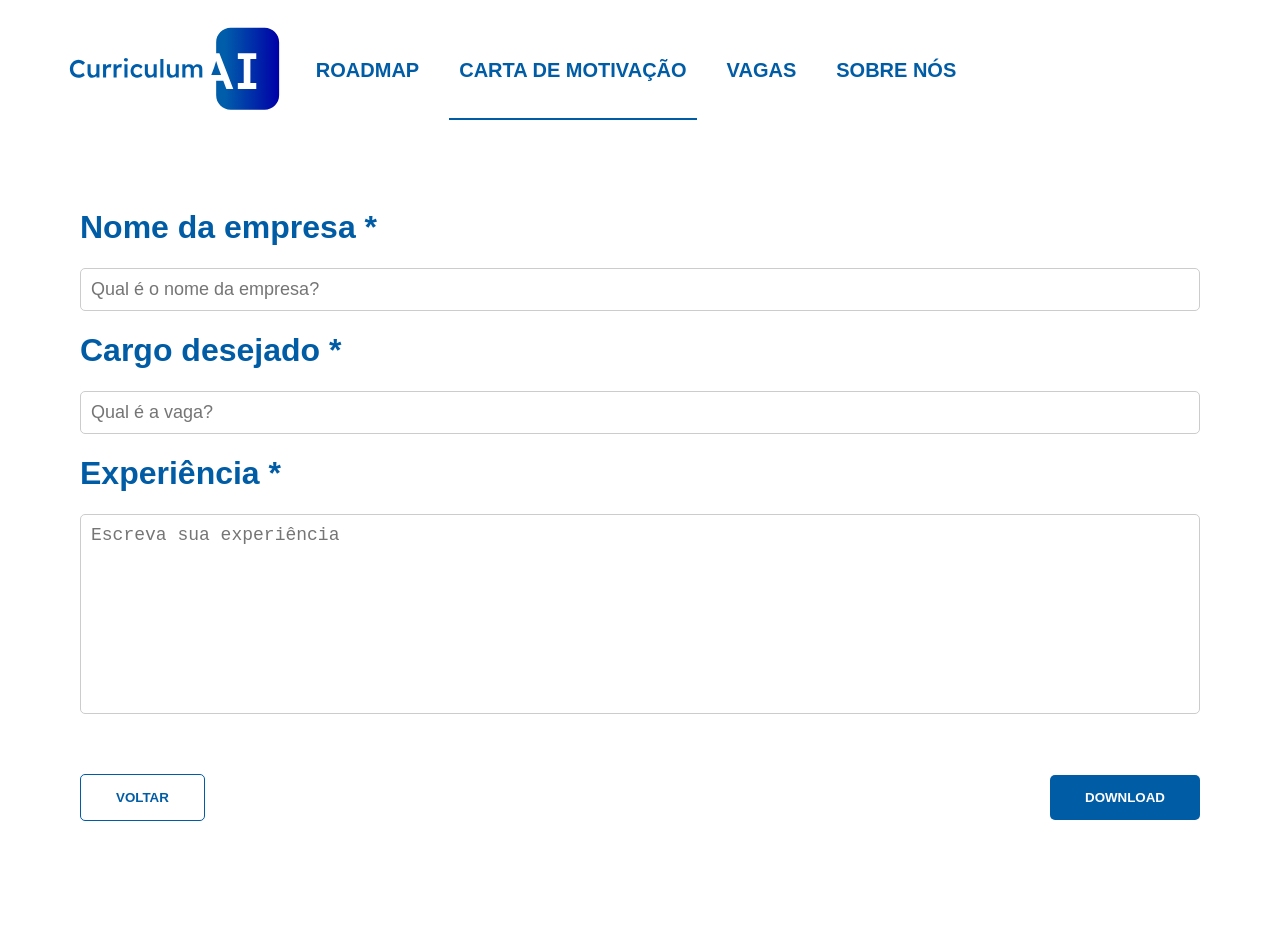
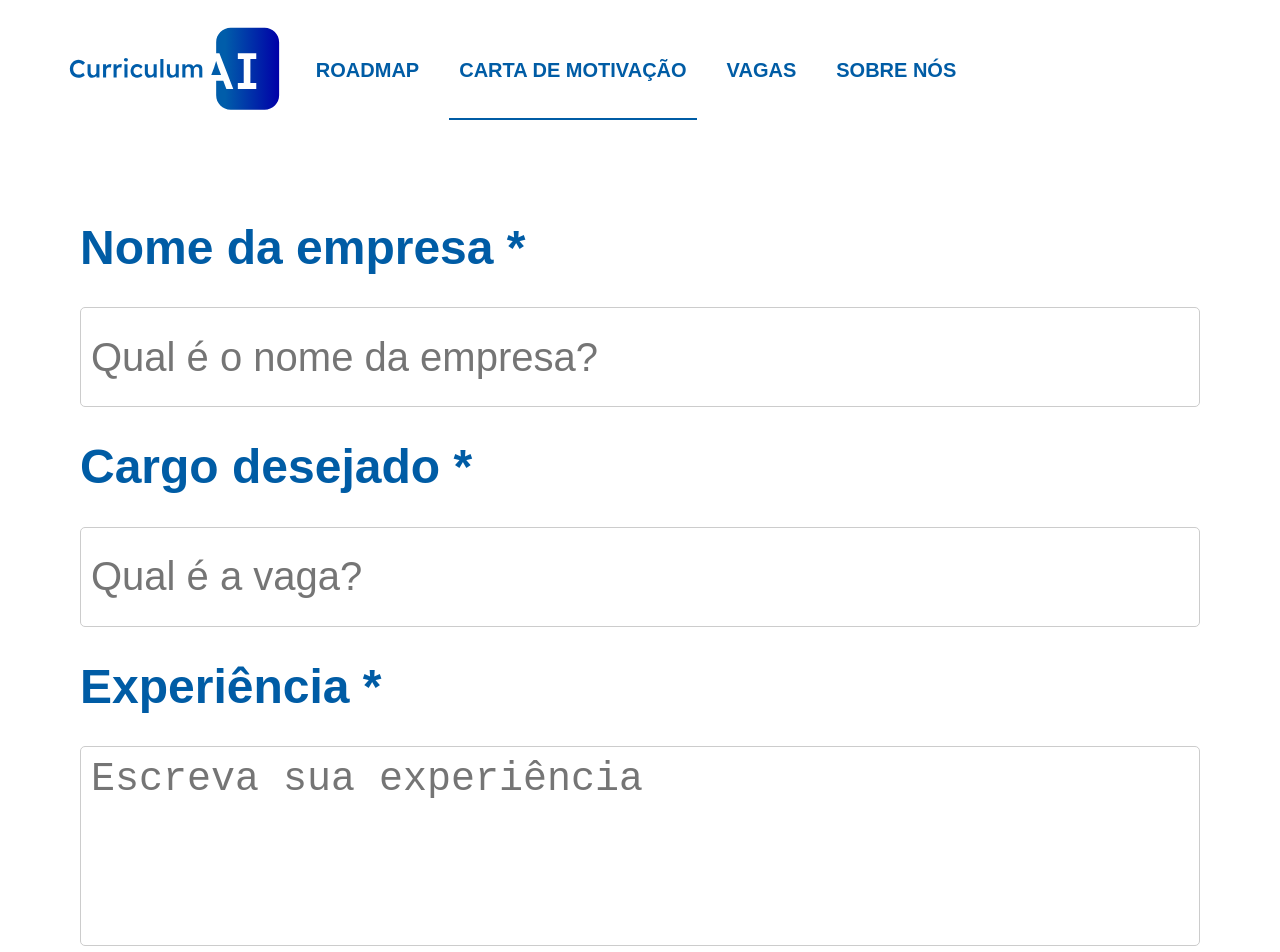
Before and after one commit to Curriculum-Vitae-AI/Curriculum-AI-FrontEnd, a React (Create React App) app: page /motivacao in a window 1280 px wide. Shown: the top 952 px of the page. Before the commit the page ends 905 px from the top, so only its background shows below. Built offline with nearby package versions, Linux system fonts and the light colour scheme.

Commit message:
fix: aumenta visibilidade mobile

```diff
--- a/public/index.html
+++ b/public/index.html
@@ -1,6 +1,5 @@
 <html lang="en">
   <head>
-    <meta name="viewport" content="width=device-width, initial-scale=1.0">
     <title>Curriculum AI</title>
     <link rel="icon" href="./logo.png" />
   </head>
--- a/src/App.css
+++ b/src/App.css
@@ -15,7 +15,7 @@ body {
 
 .Roadmap,
 .CartaDeMotivacao,
-.Vagas h1{
+.Vagas h1 {
   color: rgba(0, 92, 165, 1);
 }
 
@@ -120,8 +120,53 @@ textarea {
 }
 
 @media (min-width: 1300px) {
-  body{
+  body {
     margin: 1.25rem 5rem;
+  }
+}
+
+@media (min-width: 800px) {
+
+  .Roadmap,
+  .CartaDeMotivacao,
+  .Vagas,
+  .a h1 {
+    font-size: x-large;
+  }
+
+  textarea {
+    height: 200px;
+    font-size: 40px;
+  }
+
+  .btnVoltar {
+    height: 70px;
+    width: 200px;
+    font-size: x-large;
+    justify-content: center;
+    padding: 0;
+    border: 2px solid rgba(0, 92, 165, 1);
+  }
+
+  .btnDownload {
+    height: 70px;
+    width: 200px;
+    font-size: x-large;
+    justify-content: center;
+    padding: 0;
+  }
+
+  .btnLoading {
+    height: 70px;
+    width: 200px;
+    font-size: x-large;
+    justify-content: center;
+    padding: 0;
+  }
+
+  input {
+    height: 100px;
+    font-size: 40px;
   }
 }
 
```
